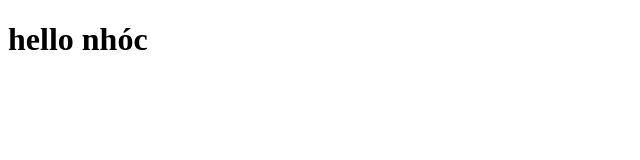
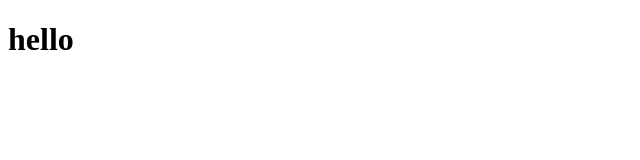
Before and after one commit to Anhphong3012/hello, a plain HTML site: page index.html in a window 1280 px wide. Shown: the whole page, without its empty margins (0-640 px from the left). Drawn offline with Linux system fonts and the light colour scheme.

Commit message:
Update index.html

```diff
--- a/index.html
+++ b/index.html
@@ -6,6 +6,6 @@
     <title>Document</title>
 </head>
 <body>
-    <h1>hello nhóc</h1>
+    <h1>hello</h1>
 </body>
 </html>
```
